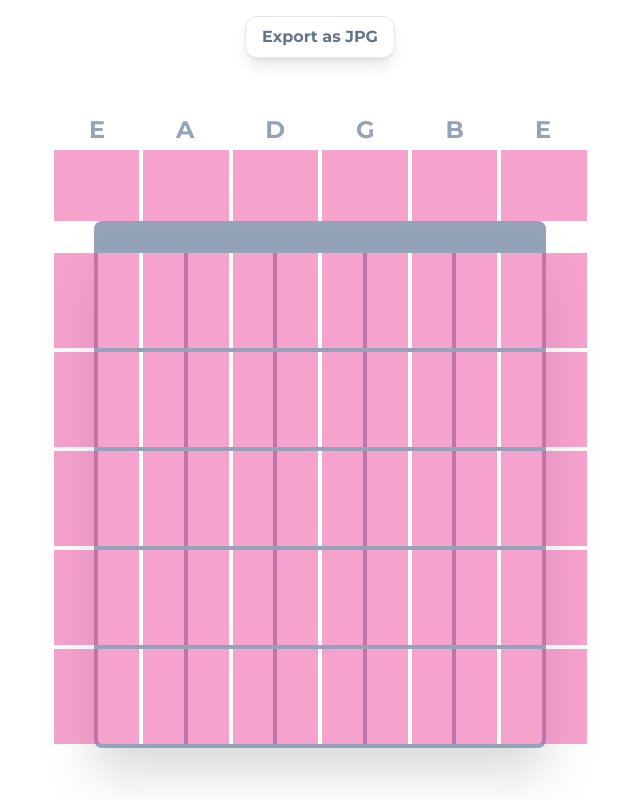
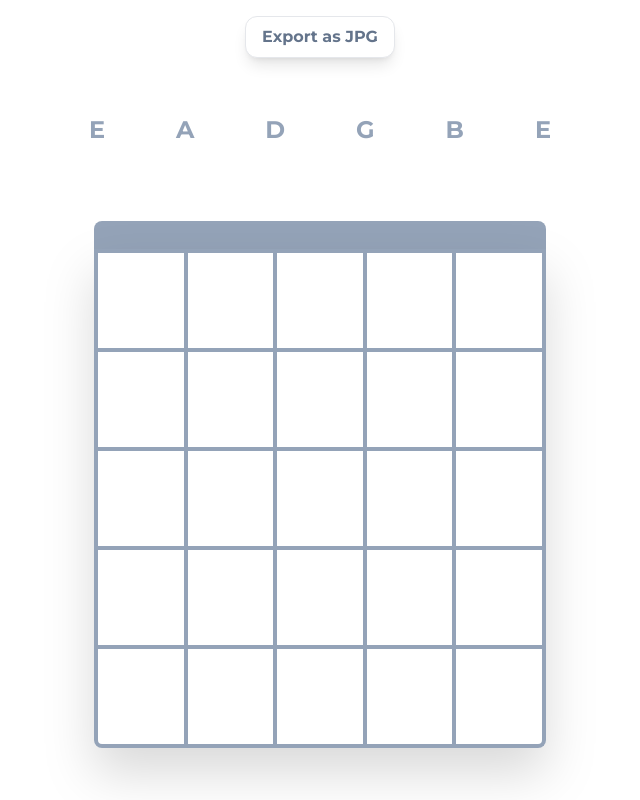
Before and after one commit to jandrerivera/gtr-diagram, a React (Vite) app: page / in a window 1280 px wide. Shown: the whole page, without its empty margins (320-960 px from the left). Built offline with nearby package versions, Linux system fonts and the light colour scheme.

Commit message:
Added global state

```diff
--- a/package.json
+++ b/package.json
@@ -10,7 +10,8 @@
   "dependencies": {
     "html-to-image": "^1.9.0",
     "react": "^18.0.0",
-    "react-dom": "^18.0.0"
+    "react-dom": "^18.0.0",
+    "zustand": "^4.0.0-rc.1"
   },
   "devDependencies": {
     "@types/react": "^18.0.0",
--- a/src/App.tsx
+++ b/src/App.tsx
@@ -1,4 +1,4 @@
-import { RefObject, useRef } from 'react';
+import { useEffect, useRef } from 'react';
 
 import ExportRegion from './components/ExportRegion';
 import ChordDiagram from './components/ChordDiagram';
@@ -6,8 +6,16 @@ import ChordLabel from './components/ChordLabel';
 
 import './index.css';
 import ControlsMenu from './components/ControlsMenu';
+import useStore from './store/store';
 
 function App() {
+  const config = useStore((state) => state.setConfig);
+
+  config({
+    stringsCount: 6,
+    fretsCount: 5,
+  });
+
   return (
     <div
       className={`
--- a/src/components/NoteOverlayButton.tsx
+++ b/src/components/NoteOverlayButton.tsx
@@ -1,48 +1,45 @@
-import { useState, useEffect } from 'react';
-import { Circle, Crossmark } from './NoteDisplayTypes';
+import { useState } from 'react';
 
-interface DisplaySymbolsType {
-  [key: string]: JSX.Element;
-}
-
-const displaySymbols: DisplaySymbolsType = {
-  empty: <></>,
-  ball: <Circle type='full' />,
-  circle: <Circle type='outline' />,
-  cross: <Crossmark />,
-};
-
-const displayIndex = Object.keys(displaySymbols);
+import useStore from '../store/store';
+import { displaySymbolTypes } from './NoteOverlayCell';
 
 interface NoteOverlayButtonTypes {
   pos: string;
 }
 
 const NoteOverlayButton: React.FC<NoteOverlayButtonTypes> = ({ pos }) => {
-  const [symbolIndex, setSymbolIndex] = useState(displayIndex);
+  const setNotePosition = useStore((state) => state.setNotePosition);
+  const unsetNotePosition = useStore((state) => state.unsetNotePosition);
+
+  const [symbolIndex, setSymbolIndex] = useState(displaySymbolTypes);
 
   const cycleSymbol = () => {
     const newSymbolOrder = [...symbolIndex];
     const next = newSymbolOrder.shift() || 'X';
     newSymbolOrder.push(next);
+    setSymbolIndex(newSymbolOrder);
 
-    setSymbolIndex(newSymbolOrder);
+    if (newSymbolOrder[0] === 'empty') {
+      unsetNotePosition(pos);
+      return;
+    }
+
+    setNotePosition({ pos, style: newSymbolOrder[0] });
   };
 
   return (
     <button
       value={pos}
+      // bg-pink-500 opacity-50
       className={`
-        bg-pink-500 opacity-50
+        relative z-30
       hover:bg-cyan-400 hover:bg-opacity-50
         w-full h-full
         flex justify-center items-center
       `}
       style={{ gridArea: pos }}
       onClick={cycleSymbol}
-    >
-      {displaySymbols[symbolIndex[0]]}
-    </button>
+    />
   );
 };
 
--- /dev/null
+++ b/src/components/NoteOverlayCell.tsx
@@ -0,0 +1,37 @@
+import { Circle, Crossmark } from './NoteDisplayTypes';
+
+import { NoteType } from '../store/store';
+
+interface DisplaySymbolsType {
+  [key: string]: JSX.Element | null;
+}
+
+const displaySymbols: DisplaySymbolsType = {
+  empty: null,
+  ball: <Circle type='full' />,
+  circle: <Circle type='outline' />,
+  cross: <Crossmark />,
+};
+
+export const displaySymbolTypes = Object.keys(displaySymbols);
+
+interface NoteOverlayCellTypes {
+  note: NoteType;
+}
+
+const NoteOverlayCell: React.FC<NoteOverlayCellTypes> = ({ note }) => {
+  return (
+    <div
+      className={`
+          relative z-20
+          w-full h-full
+          flex justify-center items-center
+        `}
+      style={{ gridArea: note.pos }}
+    >
+      {displaySymbols[note.style]}
+    </div>
+  );
+};
+
+export default NoteOverlayCell;
--- a/src/components/NoteOverlayGrid.tsx
+++ b/src/components/NoteOverlayGrid.tsx
@@ -1,14 +1,15 @@
 import TuningDisplay from './TuningDisplay';
 import NoteOverlayButton from './NoteOverlayButton';
+import NoteOverlayCell from './NoteOverlayCell';
 import Fretboard from './GuitarParts/Fretboard';
 import Nut from './GuitarParts/Nut';
-import { getPos } from '../utils/helpers/grid';
+
+import useStore from '../store/store';
 
 const NoteOverlayGrid = () => {
-  const config = {
-    noOfFrets: 5,
-    noOfStrings: 6,
-  };
+  const { stringsCount, fretsCount } = useStore((state) => state.config);
+  const gridCoordinates = useStore((state) => state.gridCoordinates);
+  const notePositions = useStore((state) => state.getNotePositionsArr());
 
   return (
     <div
@@ -19,32 +20,17 @@ const NoteOverlayGrid = () => {
     >
       <TuningDisplay />
       <Nut />
-      <Fretboard strings={config.noOfStrings} frets={config.noOfFrets} />
+      <Fretboard strings={stringsCount} frets={fretsCount} />
 
-      {[...Array(config.noOfStrings)].map((_, string) => (
-        <NoteOverlayCol key={string} frets={config.noOfFrets + 1} string={string} />
+      {gridCoordinates.map(({ pos, string, fret }, key) => (
+        <NoteOverlayButton key={key} pos={pos} />
+      ))}
+
+      {notePositions.map((note, key) => (
+        <NoteOverlayCell key={key} note={note} />
       ))}
     </div>
   );
 };
 
-const NoteOverlayCol: React.FC<{
-  frets: number;
-  string: number;
-}> = ({ frets, string }) => {
-  return (
-    <>
-      {[...Array(frets)].map((_, fret) => (
-        <div
-          key={fret}
-          className={` relative z-10 `}
-          style={{ gridArea: `${getPos(fret, string)}` }}
-        >
-          <NoteOverlayButton pos={getPos(fret, string)} />
-        </div>
-      ))}
-    </>
-  );
-};
-
 export default NoteOverlayGrid;
--- a/src/components/TuningDisplay.tsx
+++ b/src/components/TuningDisplay.tsx
@@ -1,5 +1,8 @@
+import useStore from '../store/store';
+
 const TuningDisplay = () => {
-  const tuning = ['E', 'A', 'D', 'G', 'B', 'E'];
+  const tuning = useStore((state) => state.tuning);
+
   return (
     <ul
       className={`
--- /dev/null
+++ b/src/store/store.ts
@@ -0,0 +1,82 @@
+import create from 'zustand';
+import { getPos } from '../utils/helpers/grid';
+
+export type NoteType = { pos: string; style: string };
+
+interface GlobalStateType {
+  config: {
+    stringsCount: number;
+    fretsCount: number;
+  };
+  setConfig: Function;
+
+  tuning: string[];
+
+  gridCoordinates: {
+    pos: string;
+    fret: number;
+    string: number;
+  }[];
+
+  buildGridCoordinates: Function;
+
+  notePositions: {
+    [pos: string]: NoteType;
+  };
+  getNotePositionsArr: () => NoteType[];
+  setNotePosition: (notes: NoteType) => void;
+  unsetNotePosition: Function;
+}
+
+type ConfigType = GlobalStateType['config'];
+// export type NoteType = GlobalStateType['notePositions'];
+
+const useStore = create<GlobalStateType>((set, get) => ({
+  config: {
+    stringsCount: 0,
+    fretsCount: 0,
+  },
+  setConfig: (config: ConfigType) => {
+    set({ config });
+    get().buildGridCoordinates();
+  },
+
+  tuning: ['E', 'A', 'D', 'G', 'B', 'E'],
+
+  notePositions: {},
+  getNotePositionsArr: () => Object.values(get().notePositions),
+
+  setNotePosition: (notes) =>
+    set((state) => {
+      const newState = { ...state.notePositions };
+      newState[notes.pos] = notes;
+      return { notePositions: newState };
+    }),
+  unsetNotePosition: (pos: string) => {
+    set((state) => {
+      const newState = { ...state.notePositions };
+      delete newState[pos];
+      return { notePositions: newState };
+    });
+  },
+
+  gridCoordinates: [{ pos: 'posA0', fret: 0, string: 1 }],
+  buildGridCoordinates: () => {
+    let coords = [];
+    const strings = get().config.stringsCount;
+    const frets = get().config.fretsCount;
+
+    for (let i = 1; i <= strings; i++) {
+      let string = i;
+      for (let j = 0; j <= frets; j++) {
+        let fret = j;
+        let pos = getPos(fret, string);
+        coords.push({ pos, fret, string });
+      }
+    }
+
+    set({ gridCoordinates: coords });
+  },
+}));
+
+export default useStore;
--- a/src/utils/helpers/grid.ts
+++ b/src/utils/helpers/grid.ts
@@ -4,5 +4,5 @@ export const getColLetter = (n: number): string => {
 };
 
 export const getPos = (fret: number, string: number): string => {
-  return `pos${getColLetter(string + 1)}${fret}`;
+  return `pos${getColLetter(string)}${fret}`;
 };
```
